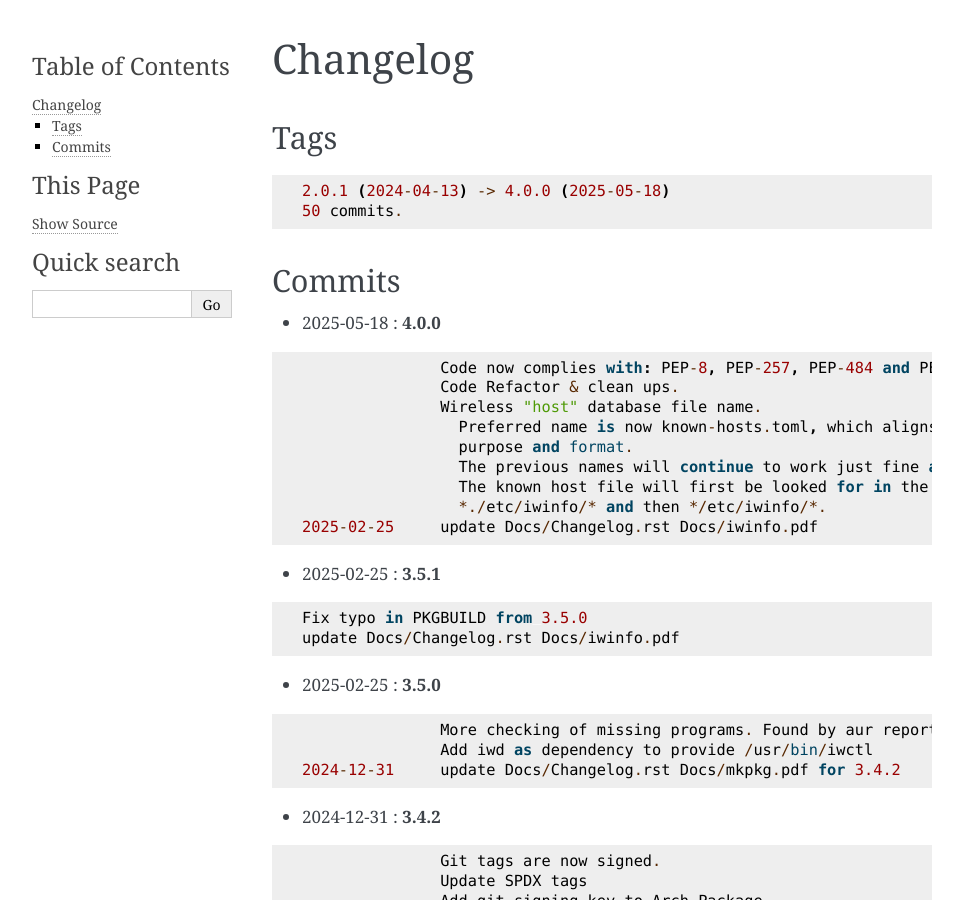
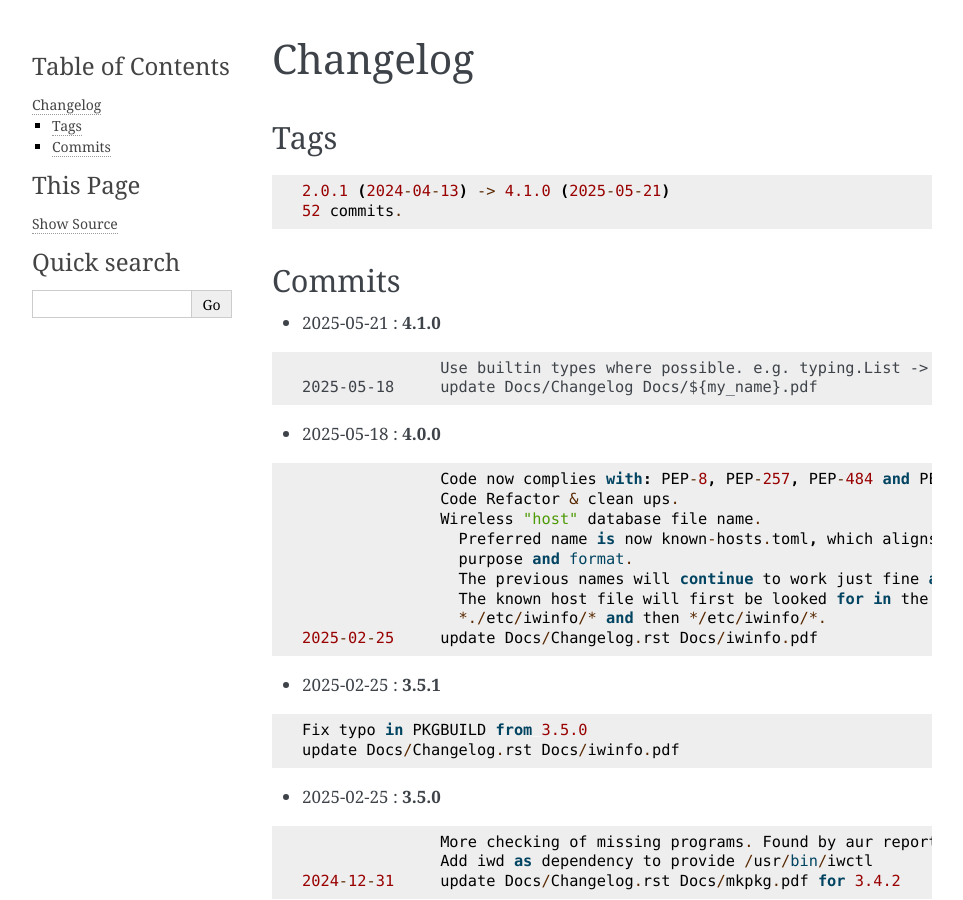
Before and after one commit to gene-git/iwinfo, a Sphinx documentation site: the page built from Docs/Changelog.rst, in a window 1280 px wide and 900 px high. Shown: the whole window, without its empty margins (148-1111 px from the left). Built offline with Sphinx 7.4.7, drawn with Linux system fonts in a browser that asks for light colours; pages that are not in the unit, such as notebooks, are missing from menus.

Commit message:
update Docs/Changelog Docs/${my_name}.pdf

```diff
--- a/Docs/Changelog.rst
+++ b/Docs/Changelog.rst
@@ -7,12 +7,19 @@ Tags
 
 ::
 
-	2.0.1 (2024-04-13) -> 4.0.0 (2025-05-18)
-	50 commits.
+	2.0.1 (2024-04-13) -> 4.1.0 (2025-05-21)
+	52 commits.
 
 Commits
 =======
 
+
+* 2025-05-21  : **4.1.0**
+
+::
+
+                Use builtin types where possible. e.g. typing.List -> list
+ 2025-05-18     update Docs/Changelog Docs/${my_name}.pdf
 
 * 2025-05-18  : **4.0.0**
 
```
Also changed, not shown: 2 other files.
